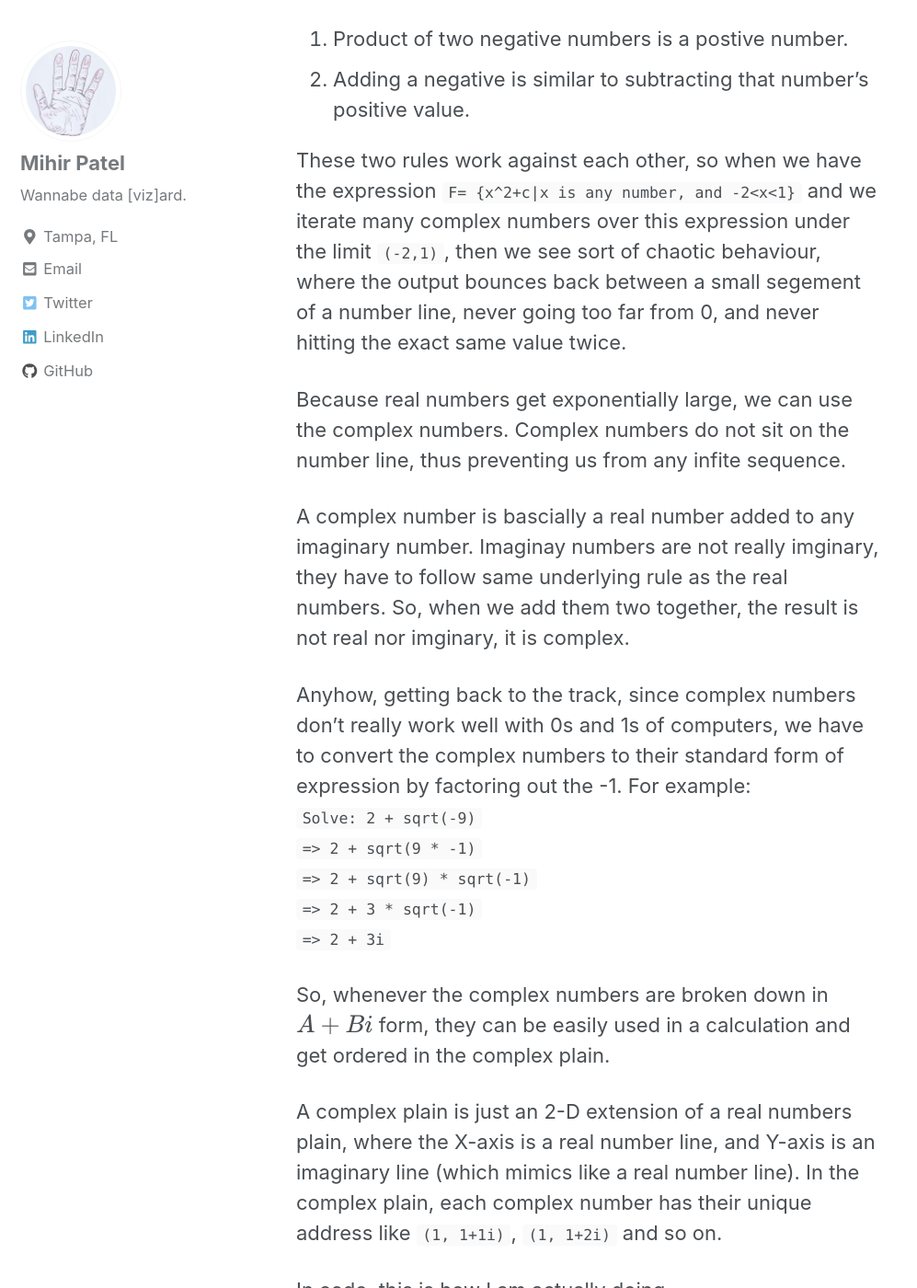
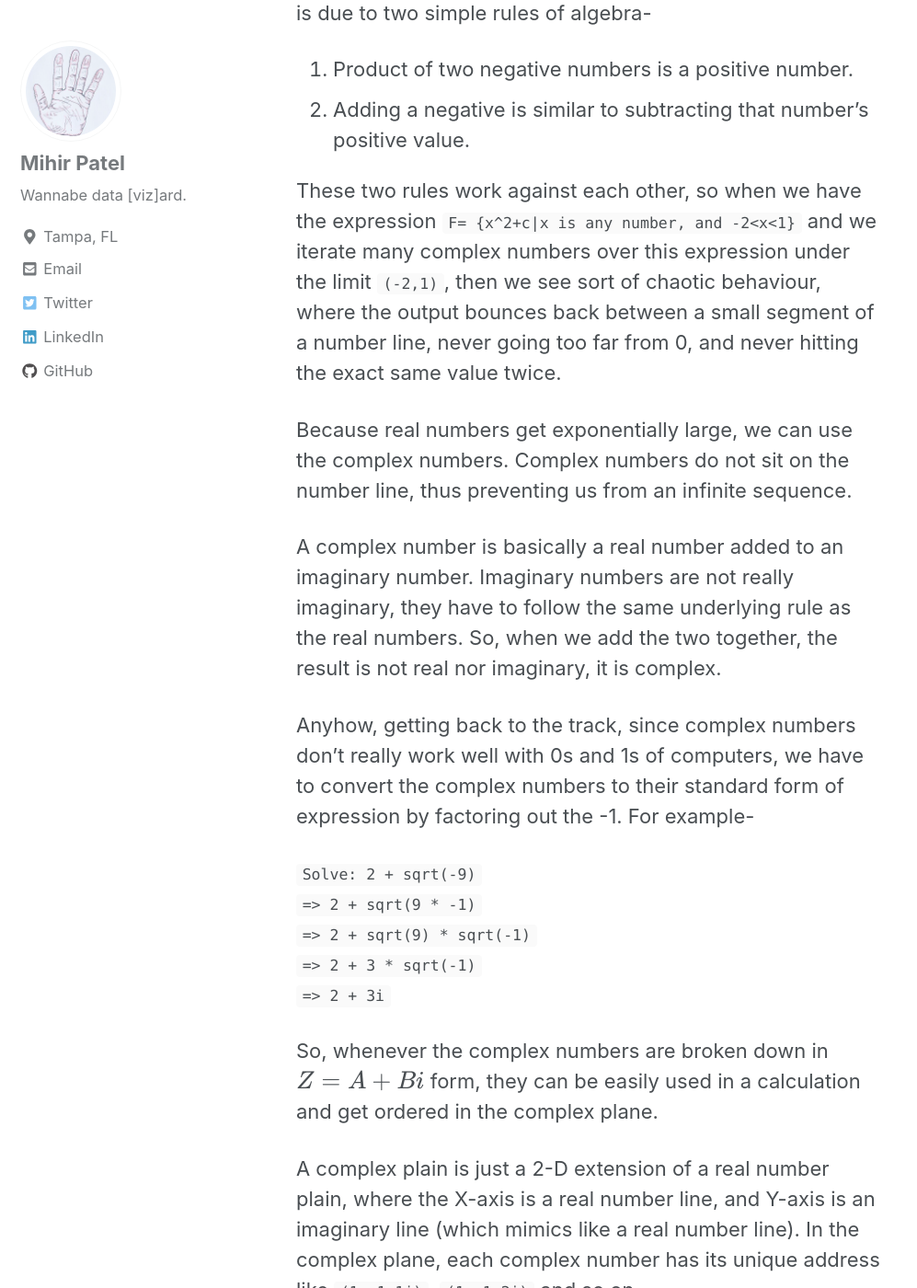
Before and after one commit to mihirp161/mihirp161.github.io, a Jekyll site: the page built from _posts/2020-01-17-mandelbrot.md, in a window 1280 px wide and 1400 px high, scrolled down 1777 px. Shown: the whole window at 92% size, without its empty margins (0-997 px from the left). Built offline with Jekyll 4.4.1, drawn with Linux system fonts in a browser that asks for light colours; nearby versions of some CDN libraries; formulas are drawn with MathJax 3; some of the changed text lies outside the part shown.

Commit message:
Update 2020-01-17-mandelbrot.md

````diff
--- a/_posts/2020-01-17-mandelbrot.md
+++ b/_posts/2020-01-17-mandelbrot.md
@@ -22,6 +22,7 @@
   }
 }
 ```
+
 The `mandelbrot()` function above contains an expression that creats set of numbers that behave differently if the x and y are between `(-2, 1)`. Formally, `F= {x^2+c|x is any number, and -2<x<1}` in a proper code form I have something like this-
 
 ```r
@@ -36,29 +37,32 @@
   # extra code
 }
 ```
+
 The reason why unusual properties occur between -2 and 1 is due to two simple rules of algebra-
-1. Product of two negative numbers is a postive number.
+1. Product of two negative numbers is a positive number.
 2. Adding a negative is similar to subtracting that number's positive value.
 
-These two rules work against each other, so when we have the expression `F= {x^2+c|x is any number, and -2<x<1}` and we iterate many complex numbers over this expression under the limit `(-2,1)`, then we see sort of chaotic behaviour, where the output bounces back between a small segement of a number line, never going too far from 0, and never hitting the exact same value twice.
+These two rules work against each other, so when we have the expression `F= {x^2+c|x is any number, and -2<x<1}` and we iterate many complex numbers over this expression under the limit `(-2,1)`, then we see sort of chaotic behaviour, where the output bounces back between a small segment of a number line, never going too far from 0, and never hitting the exact same value twice.
 
-Because real numbers get exponentially large, we can use the complex numbers. Complex numbers do not sit on the number line, thus preventing us from any infite sequence.
+Because real numbers get exponentially large, we can use the complex numbers. Complex numbers do not sit on the number line, thus preventing us from an infinite sequence.
 
-A complex number is bascially a real number added to any imaginary number. Imaginay numbers are not really imginary, they have to follow same underlying rule as the real numbers. So, when we add them two together, the result is not real nor imginary, it is complex.
+A complex number is basically a real number added to an imaginary number. Imaginary numbers are not really imaginary, they have to follow the same underlying rule as the real numbers. So, when we add the two together, the result is not real nor imaginary, it is complex.
 
 Anyhow, getting back to the track, since complex numbers don't really work well with 0s and 1s of computers, we have to convert the complex numbers to their standard form of expression by factoring out the -1.
-For example:
+For example-
+
 `Solve: 2 + sqrt(-9)`
 `=> 2 + sqrt(9 * -1)`
 `=> 2 + sqrt(9) * sqrt(-1)`
 `=> 2 + 3 * sqrt(-1)`
 `=> 2 + 3i`
 
-So, whenever the complex numbers are broken down in $$A+Bi$$ form, they can be easily used in a calculation and get ordered in the complex plain.
+So, whenever the complex numbers are broken down in $$Z= A+Bi$$ form, they can be easily used in a calculation and get ordered in the complex plane.
 
-A complex plain is just an 2-D extension of a real numbers plain, where the X-axis is a real number line, and Y-axis is an imaginary line (which mimics like a real number line). In the complex plain, each complex number has their unique address like `(1, 1+1i)`, `(1, 1+2i)` and so on.
+A complex plain is just a 2-D extension of a real number plain, where the X-axis is a real number line, and Y-axis is an imaginary line (which mimics like a real number line). In the complex plane, each complex number has its unique address like `(1, 1+1i)`, `(1, 1+2i)` and so on.
 
-In code, this is how I am actually doing-
+In code, this is how I am doing-
+
 ```r
 mandelbrot <<- function(i,j){
  # extra code
@@ -75,7 +79,8 @@
  # extra code
 }
 ```
-Therefore whenever any number that resides beween `(-2,1)`, in a complex plain that doesn't cause an exponential growth, and become circle with radius 2. In both graphs below, this nature is in black color.
+
+Therefore whenever any number that resides between `(-2,1)`, in a complex plane that doesn't cause an exponential growth, and become a circle with radius 2. In both graphs below, this nature is in black.
 
 1. Here is a fractal created by Dr.Benoit Mandelbrot-
    <img src="{{ site.url }}{{ site.baseurl }}/images/mandelbrot/original_fractal.jpg" alt="">
@@ -83,7 +88,7 @@
 2. Here is mine, looks very bad-
    <img src="{{ site.url }}{{ site.baseurl }}/images/mandelbrot/mandelbrot_bad.png" alt="">
 
-Now you might be wondering, why is there varying color hue around the black regions? In a nutshell, region with similar color are the numbers that have escaped the black region. Meaning, they are all the numbers which are not part of the set
+Now you might be wondering, why is there varying colour hue around the black regions? In a nutshell, the region with similar colour is the numbers that have escaped the black region. Meaning, they are all the numbers which are not part of the set
 `F= {x^2+c|x is any number, and -2<x<1}` with given iteration. As we increased the iterations, we get more and more numbers escaping, thus creating the Mandelbrot fractal.
 
 Even though code for this looks small (and unoptimized), it took 4-5 hrs to get the graph done. If you liked this post, and want to learn more about Mandelbrot Set, please go [here](https://en.wikipedia.org/wiki/Mandelbrot_set) to read more about them.
````
Also changed, not shown: other parts of _posts/2020-01-17-mandelbrot.md (+3 -3 lines).
